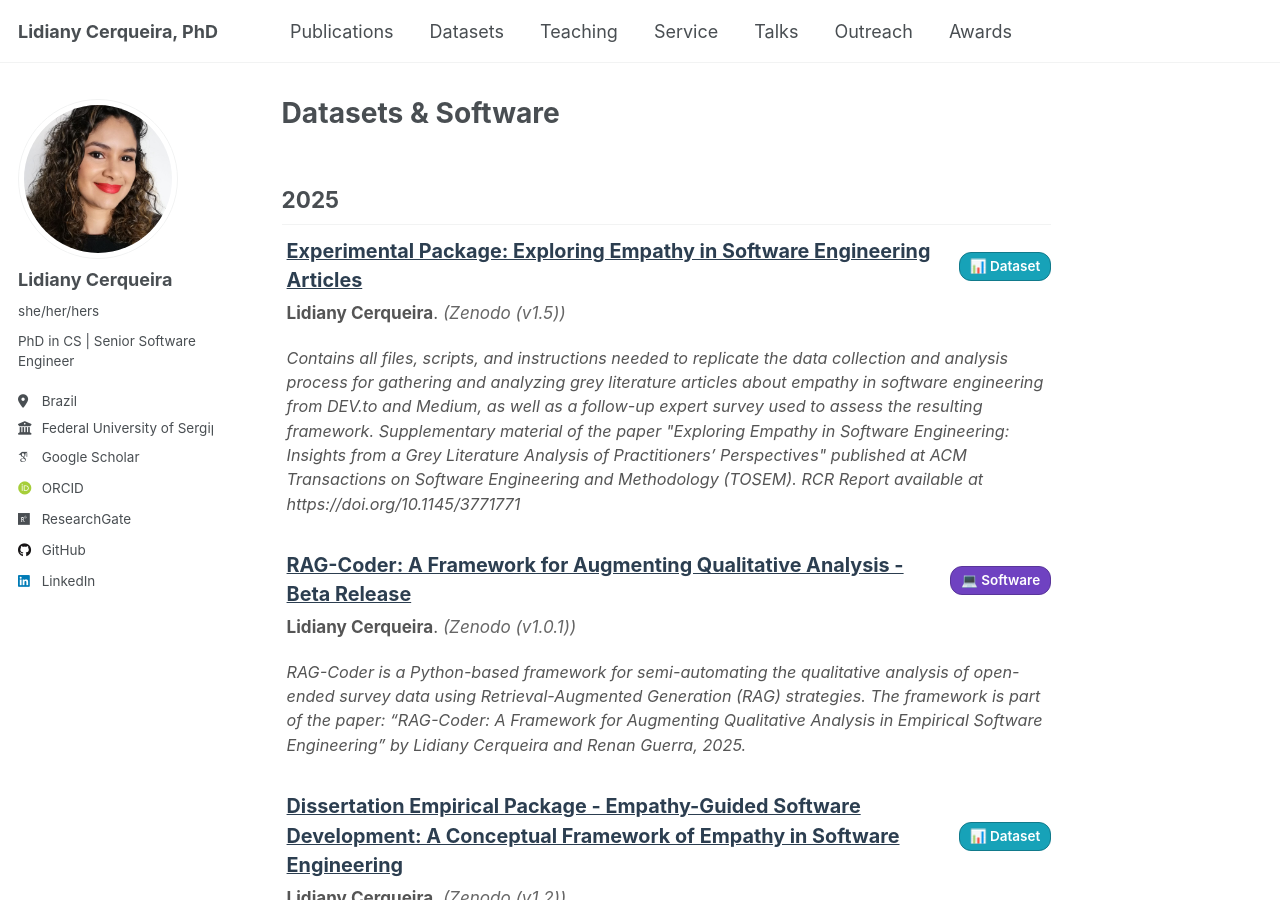
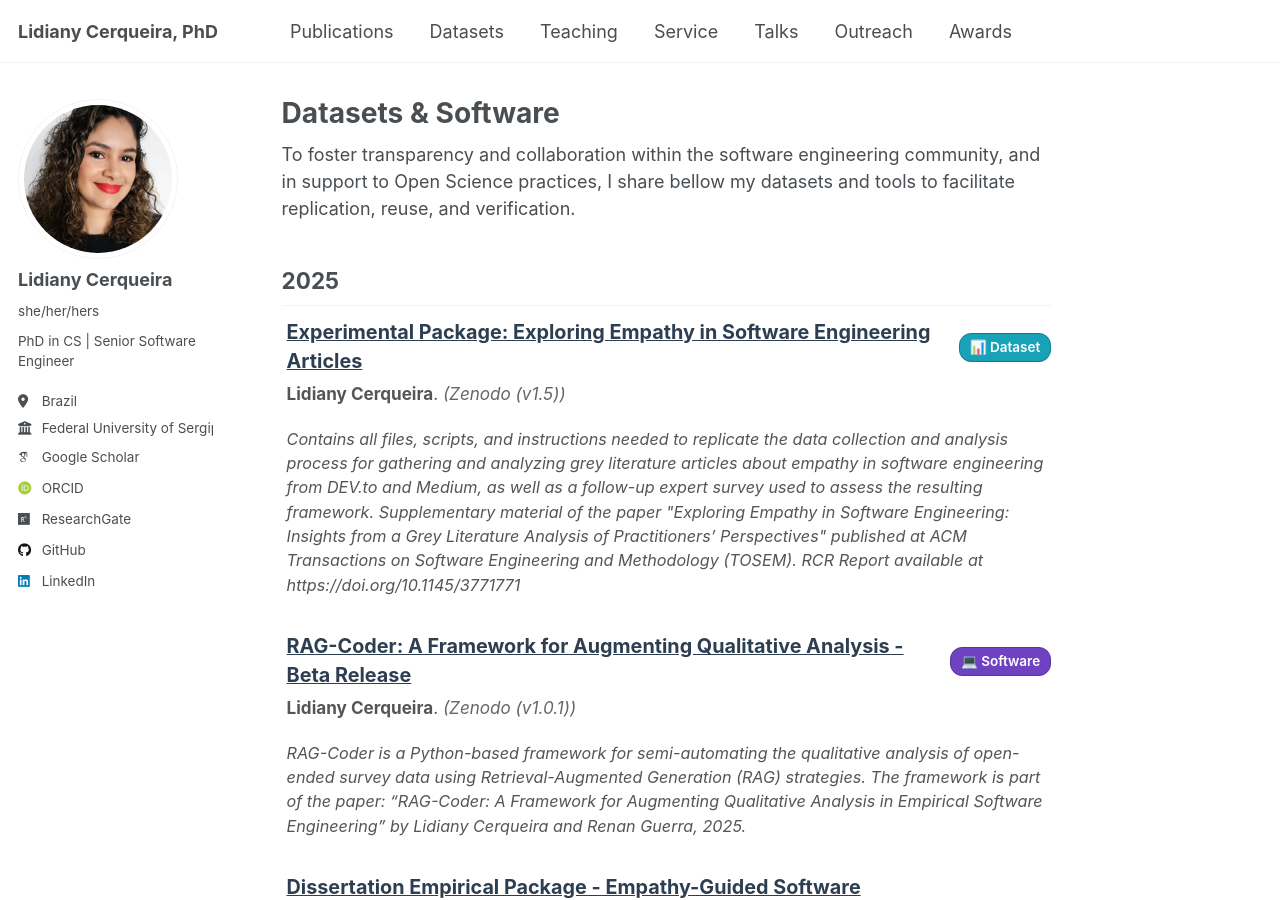
Before and after one commit to lidianycs/lidianycs.github.io, a Jekyll site: the page built from _pages/datasets.md, in a window 1280 px wide and 900 px high. Built offline with Jekyll 4.4.1, drawn with Linux system fonts in a browser that asks for light colours; some web fonts are replaced.

Commit message:
Update datasets.md

```diff
--- a/_pages/datasets.md
+++ b/_pages/datasets.md
@@ -63,6 +63,8 @@ permalink: /datasets/
     line-height: 1.5;
 }
 </style>
+
+To foster transparency and collaboration within the software engineering community, and in support to Open Science practices, I share bellow my datasets and tools to facilitate replication, reuse, and verification.
 
 ## 2025
 
```
